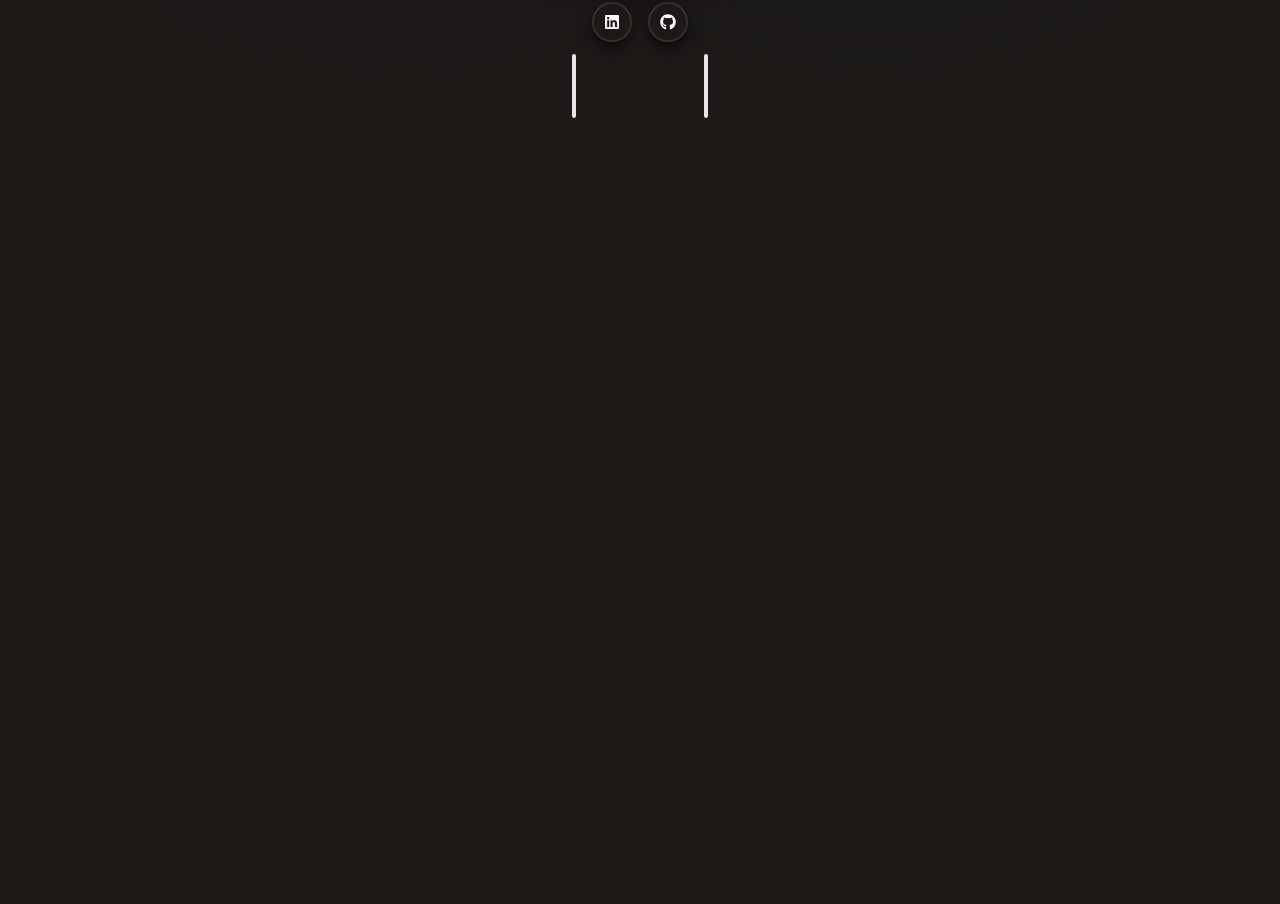
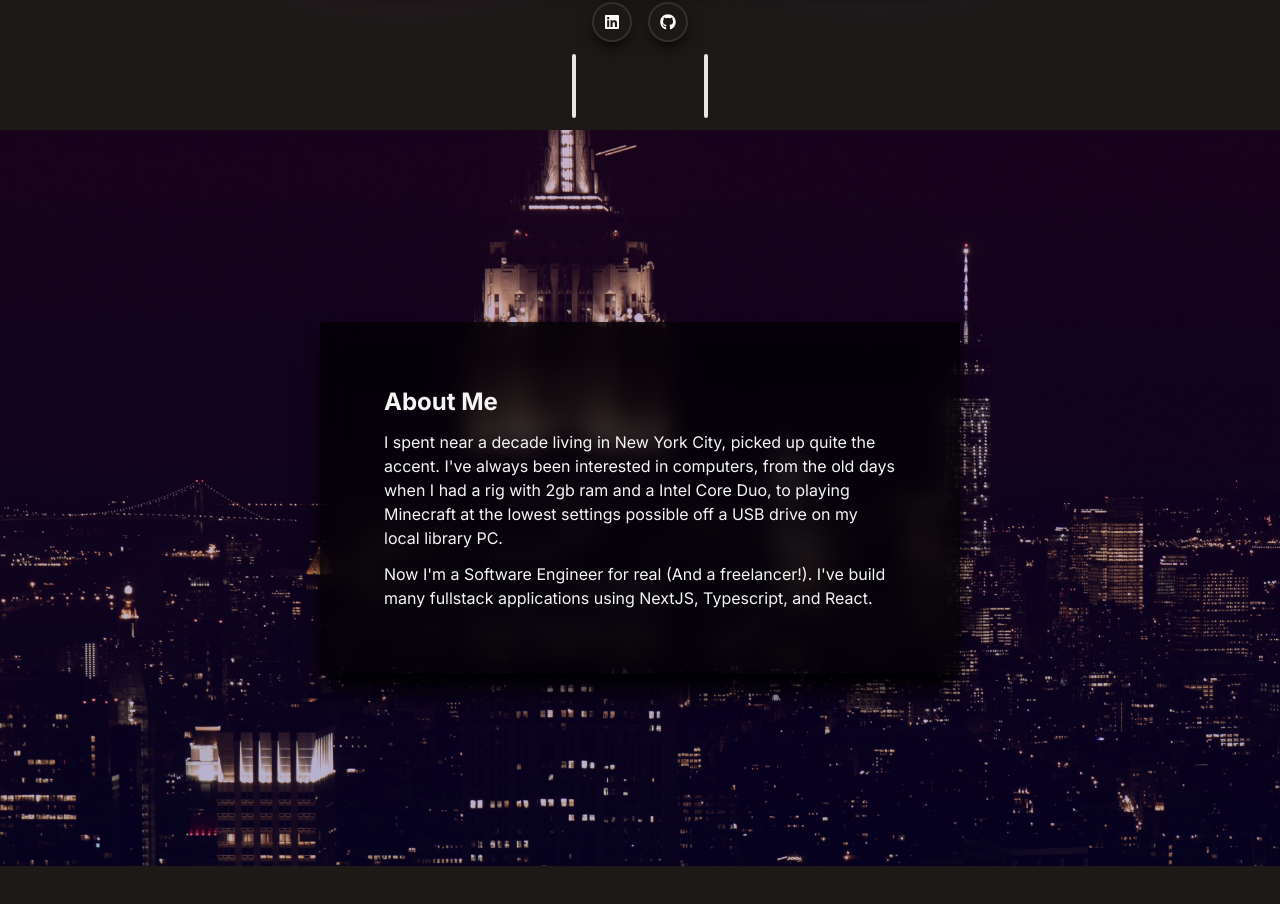
Before and after one commit to msuhaib01/m-suhaib-portfolio, a Next.js app: page / in a window 1280 px wide. Shown: the part 640-1544 px from the top of the page. Built offline with nearby package versions, Linux system fonts and the light colour scheme.

Commit message:
about me section made

```diff
--- a/src/app/globals.css
+++ b/src/app/globals.css
@@ -11,6 +11,17 @@
 /* .customfont {
   font-family: var(--font-great-vibes);
 } */
+.background {
+  background-image: linear-gradient(
+      to bottom,
+      rgba(73, 0, 91, 0.3),
+      rgba(15, 0, 99, 0.3)
+    ),
+    url("/background_image.jpg");
+}
+* {
+  scroll-behavior: smooth;
+}
 ::-webkit-scrollbar {
   width: 10px; /* width of the scrollbar */
 }
--- a/src/app/layout.tsx
+++ b/src/app/layout.tsx
@@ -22,14 +22,14 @@ export default function RootLayout({
   children: React.ReactNode;
 }>) {
   return (
-    <html lang="en" className={great_vibes.variable}>
+    <html lang="en" className={`${great_vibes.variable} !scroll-smooth`}>
       <body
         className={`${inter.className} bg-stone-900 text-stone-100 h-[5000px]`}
       >
         <div className="z-[-99] absolute ml-auto mr-auto left-0 right-0 w-full">
           <div className="flex justify-center">
             <div className="bg-[#8e309579] blur-[5rem] top-[-6rem] h-[34rem] w-[34rem] rounded-full "></div>
-            <div className="ml-[-70px] bg-[#35719679] blur-[5rem] top-[-6rem] h-[34rem] w-[34rem] rounded-full "></div>
+            <div className="ml-[-70px] bg-[#35379679] blur-[5rem] top-[-6rem] h-[34rem] w-[34rem] rounded-full "></div>
           </div>
         </div>
         <Header />
--- a/src/app/page.tsx
+++ b/src/app/page.tsx
@@ -1,3 +1,4 @@
+import About from "@/components/main/about";
 import Intro from "@/components/main/intro";
 import SectionDivider from "@/components/main/section-divider";
 
@@ -6,6 +7,7 @@ export default function Home() {
     <main className="pt-40 sm:pt-28 flex flex-col items-center gap-3">
       <Intro />
       <SectionDivider />
+      <About />
     </main>
   );
 }
--- a/src/components/main/about.tsx
+++ b/src/components/main/about.tsx
@@ -1,5 +1,29 @@
+import Image from "next/image";
 import React from "react";
+import MotionDiv from "../global/motion-div";
 
 export default function About() {
-  return <div>About</div>;
+  return (
+    <section
+      id={"about"}
+      className="background w-full flex justify-center items-center bg-fixed bg-cover py-48"
+    >
+      <MotionDiv>
+        <div className="rounded-sm max-w-[40rem] p-16 bg-[#000000b0] backdrop-blur-md shadow-xl shadow-black flex flex-col gap-3">
+          <h2 className="font-bold text-2xl">About Me</h2>
+          <p>
+            I spent near a decade living in New York City, picked up quite the
+            accent. I've always been interested in computers, from the old days
+            when I had a rig with 2gb ram and a Intel Core Duo, to playing
+            Minecraft at the lowest settings possible off a USB drive on my
+            local library PC.
+          </p>
+          <p>
+            Now I'm a Software Engineer for real (And a freelancer!). I've build
+            many fullstack applications using NextJS, Typescript, and React.{" "}
+          </p>
+        </div>
+      </MotionDiv>
+    </section>
+  );
 }
```
Also changed, not shown: public/background_image.jpg (added).
